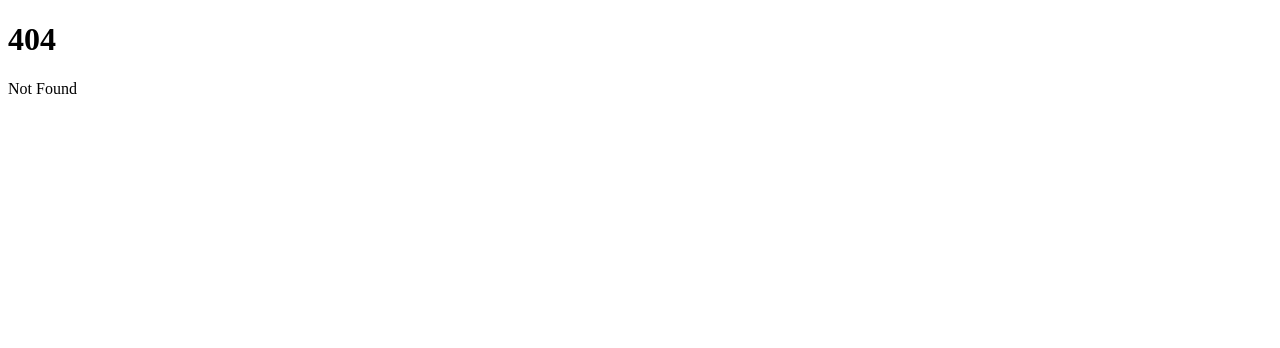
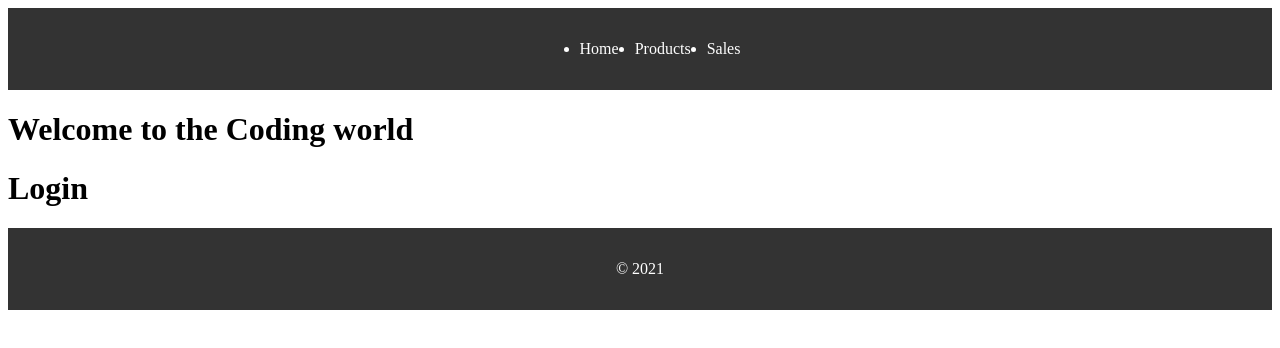
Before and after one commit to pokhreally/sveltekit-basic, a SvelteKit app: page /login in a window 1280 px wide. Before the commit this address had no page. Shown: the top 348 px of the page. Built offline with nearby package versions, Linux system fonts and the light colour scheme.

Commit message:
feat: layout and layout groups

```diff
--- /dev/null
+++ b/src/routes/(auth)/+layout.svelte
@@ -0,0 +1,2 @@
+<h1>Welcome to the Coding world</h1>
+<slot />
--- /dev/null
+++ b/src/routes/(auth)/login/+page.svelte
@@ -0,0 +1 @@
+<h1>Login</h1>
--- /dev/null
+++ b/src/routes/(auth)/register/+page.svelte
@@ -0,0 +1 @@
+<h1>Register</h1>
--- /dev/null
+++ b/src/routes/+layout.svelte
@@ -0,0 +1,41 @@
+<header>
+    <nav>
+        <ul>
+        <li><a href="/">Home</a></li>
+        <li><a href="/products">Products</a></li>
+        <li><a href="/sales">Sales</a></li>
+        </ul>
+    </nav>
+</header>
+
+<slot />
+
+<footer>
+    <p>&copy; 2021</p>
+</footer>
+
+<style>
+    header {
+        background-color: #333;
+        color: white;
+        padding: 1rem;
+    }
+
+    nav ul {
+        display: flex;
+        justify-content: center;
+        gap: 1rem;
+    }
+
+    nav a {
+        color: white;
+        text-decoration: none;
+    }
+
+    footer {
+        background-color: #333;
+        color: white;
+        padding: 1rem;
+        text-align: center;
+    }
+</style>
```
Also changed, not shown: src/routes/products/[productId=integer]/+layout.svelte (added, +8 -0 lines).
